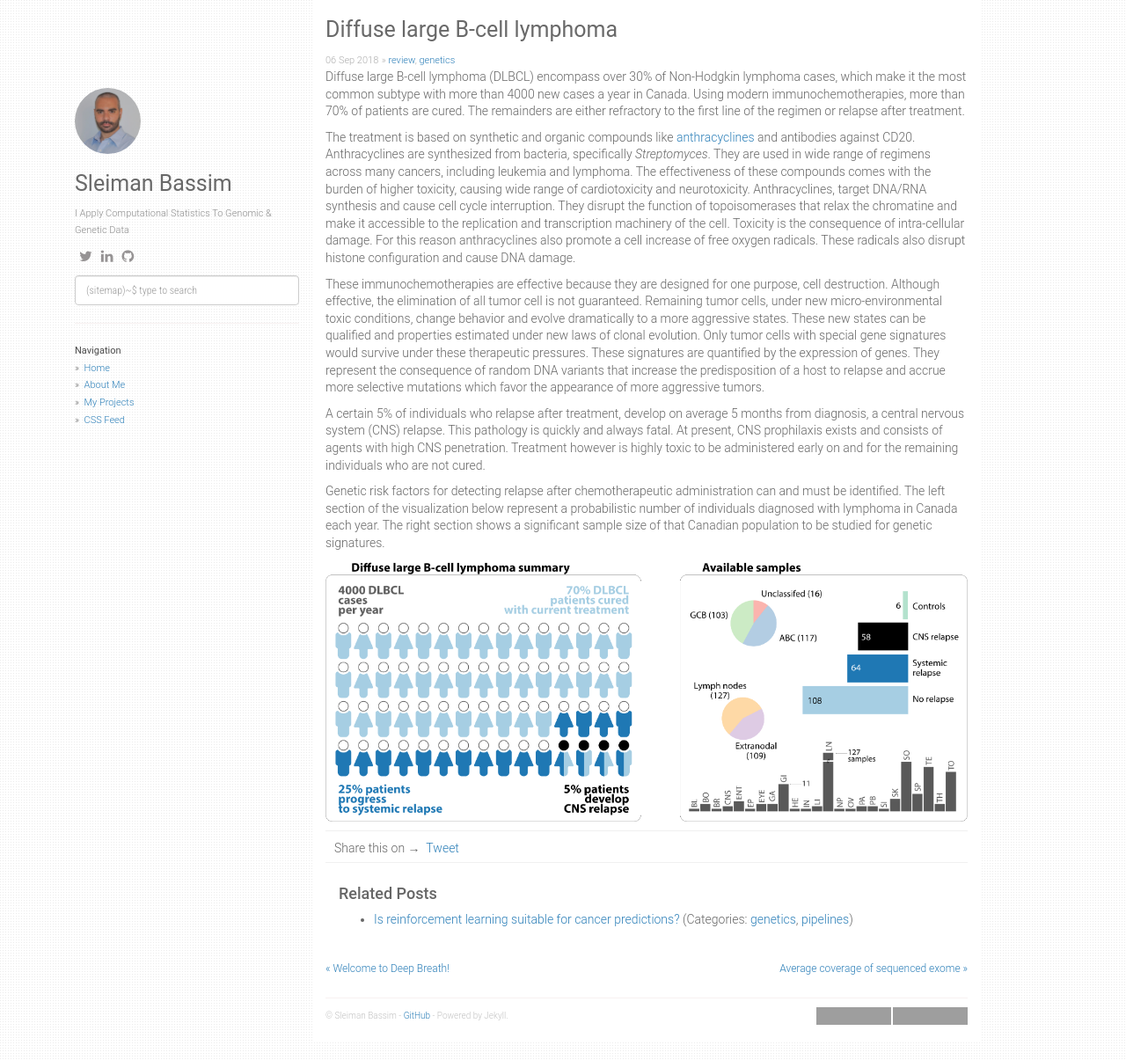
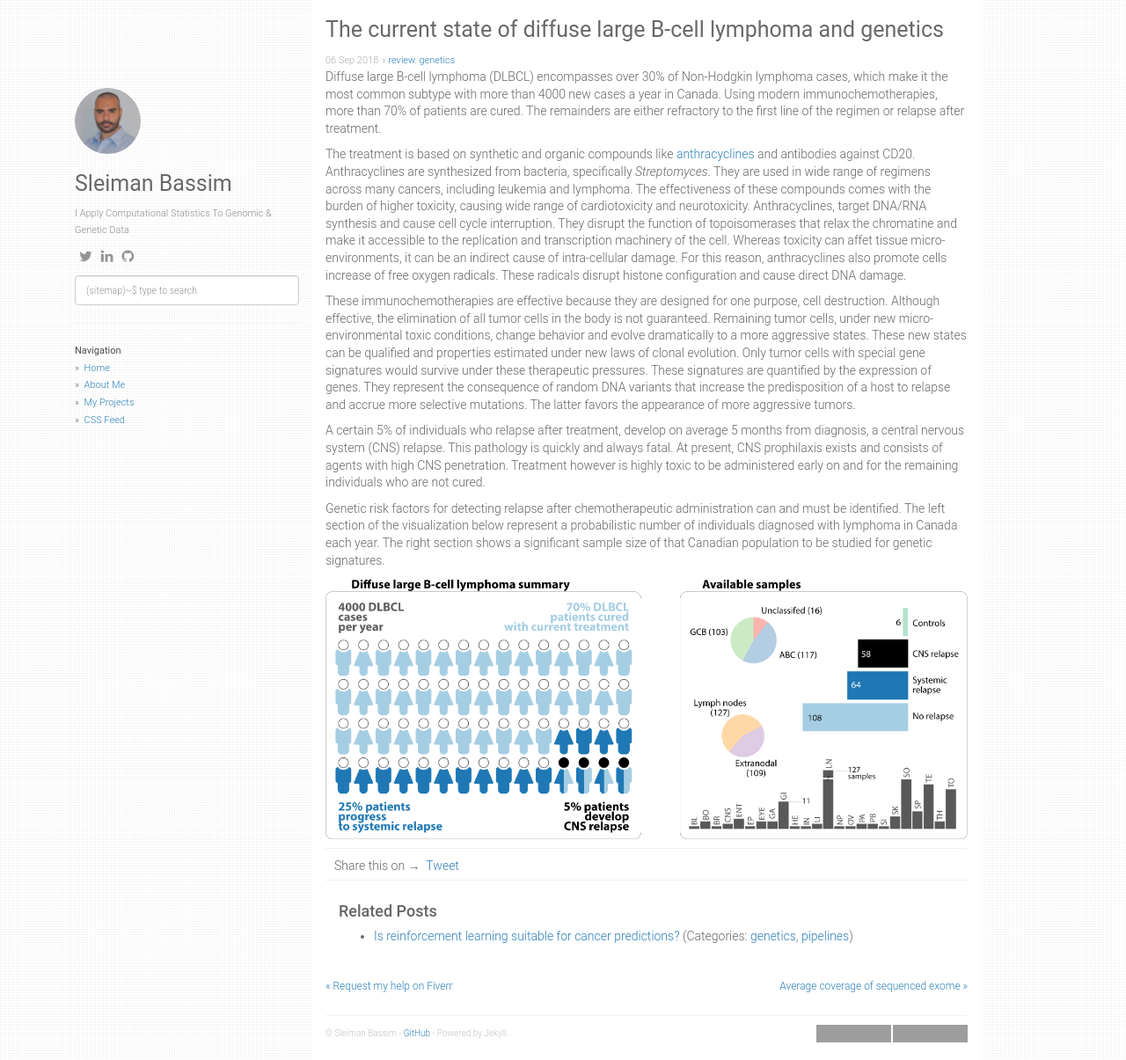
Before and after one commit to neocruiser/neocruiser.github.io, a Jekyll site: the page built from _posts/2018/2018-09-06-relapse-intro.md, in a window 1280 px wide and 1205 px high. Shown: the whole window at 88% size. Built offline with Jekyll 4.4.1, drawn with Linux system fonts in a browser that asks for light colours; nearby versions of some CDN libraries; comment, search, counter and statistics services are not loaded; grey boxes are pictures that could not be loaded.

```diff
--- a/_posts/2018/2018-09-06-relapse-intro.md
+++ b/_posts/2018/2018-09-06-relapse-intro.md
@@ -1,12 +1,12 @@
 ---
 layout: post
-title: "Diffuse large B-cell lymphoma"
+title: "The current state of diffuse large B-cell lymphoma and genetics"
 date: 2018-09-06 10:12:02
 categories: [review, genetics]
 tags: [cancer]
 ---
 
-Diffuse large B-cell lymphoma (DLBCL) encompass over 30% of Non-Hodgkin lymphoma cases, which make it the most common subtype with more than 4000 new cases a year in Canada.
+Diffuse large B-cell lymphoma (DLBCL) encompasses over 30% of Non-Hodgkin lymphoma cases, which make it the most common subtype with more than 4000 new cases a year in Canada.
 Using modern immunochemotherapies, more than 70% of patients are cured.
 The remainders are either refractory to the first line of the regimen or relapse after treatment.
 
@@ -16,17 +16,18 @@ They are used in wide range of regimens across many cancers, including leukemia
 The effectiveness of these compounds comes with the burden of higher toxicity, causing wide range of cardiotoxicity and neurotoxicity.
 Anthracyclines, target DNA/RNA synthesis and cause cell cycle interruption.
 They disrupt the function of topoisomerases that relax the chromatine and make it accessible to the replication and transcription machinery of the cell.
-Toxicity is the consequence of intra-cellular damage.
-For this reason anthracyclines also promote a cell increase of free oxygen radicals.
-These radicals also disrupt histone configuration and cause DNA damage.
+Whereas toxicity can affet tissue micro-environments, it can be an indirect cause of intra-cellular damage.
+For this reason, anthracyclines also promote cells increase of free oxygen radicals.
+These radicals disrupt histone configuration and cause direct DNA damage.
 
 These immunochemotherapies are effective because they are designed for one purpose, cell destruction.
-Although effective, the elimination of all tumor cell is not guaranteed.
+Although effective, the elimination of all tumor cells in the body is not guaranteed.
 Remaining tumor cells, under new micro-environmental toxic conditions, change behavior and evolve dramatically to a more aggressive states.
 These new states can be qualified and properties estimated under new laws of clonal evolution.
 Only tumor cells with special gene signatures would survive under these therapeutic pressures.
 These signatures are quantified by the expression of genes.
-They represent the consequence of random DNA variants that increase the predisposition of a host to relapse and accrue more selective mutations which favor the appearance of more aggressive tumors.
+They represent the consequence of random DNA variants that increase the predisposition of a host to relapse and accrue more selective mutations.
+The latter favors the appearance of more aggressive tumors.
 
 
 A certain 5% of individuals who relapse after treatment, develop on average 5 months from diagnosis, a central nervous system (CNS) relapse.
--- a/static/css/main.css
+++ b/static/css/main.css
@@ -8,7 +8,7 @@ body {
 }
 /* background selection for all the site #ffeda0 */
 ::selection {
-    color: #a50f15;
+    color: #800026;
     font-weight: 425;
 }
 hr {
@@ -65,8 +65,9 @@ div.content pre {
   padding: 14px;
   color: #737373;
   overflow-x: auto;
-  font-family: menlo, Monaco, Consolas, 'Courier New', monospace;
-  font-size: 12px;
+  line-height: 1.1em;
+  font-family: "Lucida Console", Monaco, monospace;
+  font-size: 11px;
   border: none;
 }
 /* background selection for codes */
--- a/static/css/syntax.css
+++ b/static/css/syntax.css
@@ -3,12 +3,12 @@
 .highlight .err { color: #960050; background-color: #1e0010 } /* Error */
 .highlight .k { color: #3288bd } /* Keyword */
 .highlight .l { color: #ae81ff } /* Literal */
-.highlight .n { color: #f8f8f2 } /* Name */
+.highlight .n { color: #543005 } /* Name */
 .highlight .o { color: #f92672 } /* Operator */
-.highlight .p { color: #f8f8f2 } /* Punctuation */
+.highlight .p { color: #543005 } /* Punctuation */
 .highlight .cm { color: #75715e } /* Comment.Multiline */
 .highlight .cp { color: #75715e } /* Comment.Preproc */
-.highlight .c1 { color: #75715e } /* Comment.Single */
+.highlight .c1 { color: #2ca25f } /* Comment.Single */
 .highlight .cs { color: #75715e } /* Comment.Special */
 .highlight .ge { font-style: italic } /* Generic.Emph */
 .highlight .gs { font-weight: bold } /* Generic.Strong */
@@ -19,7 +19,7 @@
 .highlight .kr { color: #66d9ef } /* Keyword.Reserved */
 .highlight .kt { color: #66d9ef } /* Keyword.Type */
 .highlight .ld { color: #e6db74 } /* Literal.Date */
-.highlight .m { color: #ae81ff } /* Literal.Number */
+.highlight .m { color: #6a3d9a } /* Literal.Number */
 .highlight .s { color: #e6db74 } /* Literal.String */
 .highlight .na { color: #a6e22e } /* Name.Attribute */
 .highlight .nb { color: #f8f8f2 } /* Name.Builtin */
@@ -28,7 +28,7 @@
 .highlight .nd { color: #a6e22e } /* Name.Decorator */
 .highlight .ni { color: #f8f8f2 } /* Name.Entity */
 .highlight .ne { color: #a6e22e } /* Name.Exception */
-.highlight .nf { color: #a6e22e } /* Name.Function */
+.highlight .nf { color: #01665e } /* Name.Function */
 .highlight .nl { color: #f8f8f2 } /* Name.Label */
 .highlight .nn { color: #f8f8f2 } /* Name.Namespace */
 .highlight .nx { color: #a6e22e } /* Name.Other */
@@ -44,7 +44,7 @@
 .highlight .sb { color: #e6db74 } /* Literal.String.Backtick */
 .highlight .sc { color: #e6db74 } /* Literal.String.Char */
 .highlight .sd { color: #e6db74 } /* Literal.String.Doc */
-.highlight .s2 { color: #e6db74 } /* Literal.String.Double */
+.highlight .s2 { color: #f768a1 } /* Literal.String.Double */
 .highlight .se { color: #ae81ff } /* Literal.String.Escape */
 .highlight .sh { color: #e6db74 } /* Literal.String.Heredoc */
 .highlight .si { color: #e6db74 } /* Literal.String.Interpol */
```
Also changed, not shown: _posts/2018/2018-08-05-welcome-to-deep-breath.md (renamed from _posts/2018/2018-09-05-welcome-to-deep-breath.md, +1 -1 lines), _posts/2018/2018-08-06-fiverr.md (added, +29 -0 lines), _posts/2018/2018-09-06-redundancy-analysis.md (added, +81 -0 lines), _posts/2018/2018-09-06-reinforcement-learning.md (+4 -2 lines), about.md (+6 -2 lines), assets/2018/rda-lasso.png (added).
